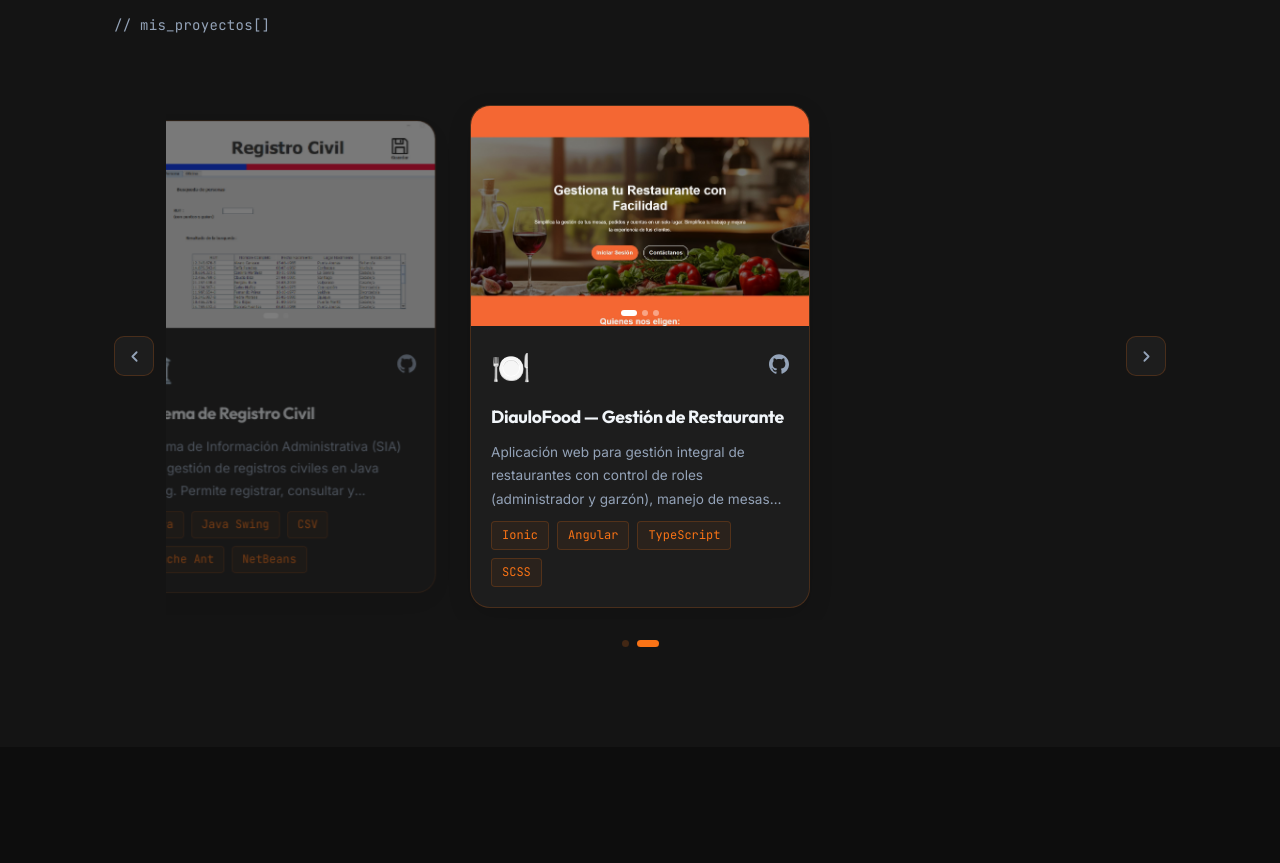
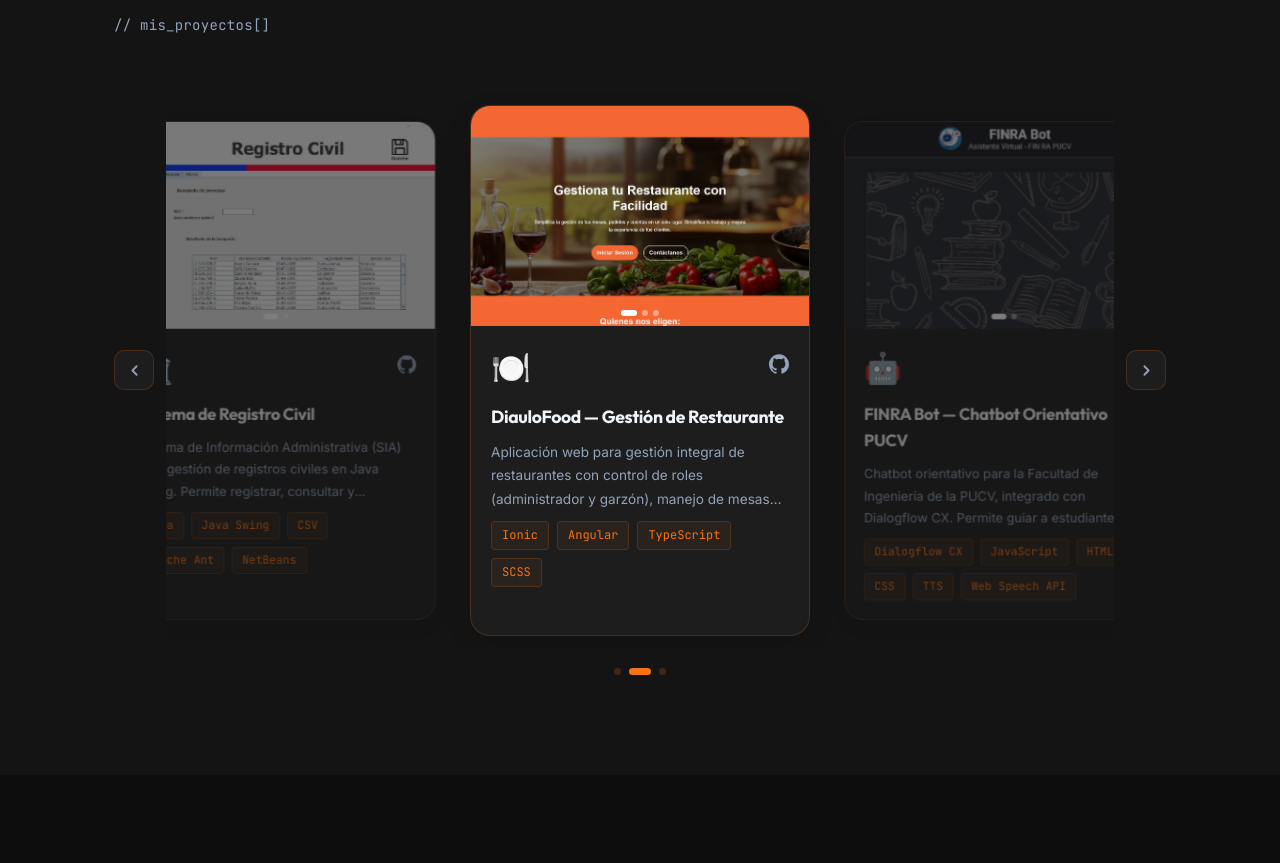
Before and after one commit to CristianSotoAlvarez/PortafolioCristian, a React (Vite) app: page / in a window 1280 px wide. Shown: the part 2960-3823 px from the top of the page. Built offline with nearby package versions, Linux system fonts and the light colour scheme.

Commit message:
Add FINRA Bot chatbot project to carousel

```diff
--- a/src/components/Projects.jsx
+++ b/src/components/Projects.jsx
@@ -38,6 +38,24 @@ const PROJECTS = [
       en: 'Web app for full restaurant management with role-based access (admin and waiter), real-time table status tracking, product catalog with CRUD and per-table order tracking.',
     },
     tags: ['Ionic', 'Angular', 'TypeScript', 'SCSS'],
+  },
+  {
+    icon: '🤖',
+    github: 'https://github.com/CristianSotoAlvarez/dialogflow-cx-webchat',
+    demo: null,
+    images: [
+      '/projects/chatbot-1.jpg',
+      '/projects/chatbot-2.jpg',
+    ],
+    name: {
+      es: 'FINRA Bot — Chatbot Orientativo PUCV',
+      en: 'FINRA Bot — PUCV Orientation Chatbot',
+    },
+    description: {
+      es: 'Chatbot orientativo para la Facultad de Ingeniería de la PUCV, integrado con Dialogflow CX. Permite guiar a estudiantes dentro del edificio mediante texto o voz, con soporte TTS y reconocimiento de voz en Chrome.',
+      en: 'Orientation chatbot for the PUCV Engineering Faculty, integrated with Dialogflow CX. Guides students inside the building via text or voice, with TTS support and voice recognition in Chrome.',
+    },
+    tags: ['Dialogflow CX', 'JavaScript', 'HTML', 'CSS', 'TTS', 'Web Speech API'],
   },
 ]
 
```
Also changed, not shown: public/projects/chatbot-1.jpg (added), public/projects/chatbot-2.jpg (added).
